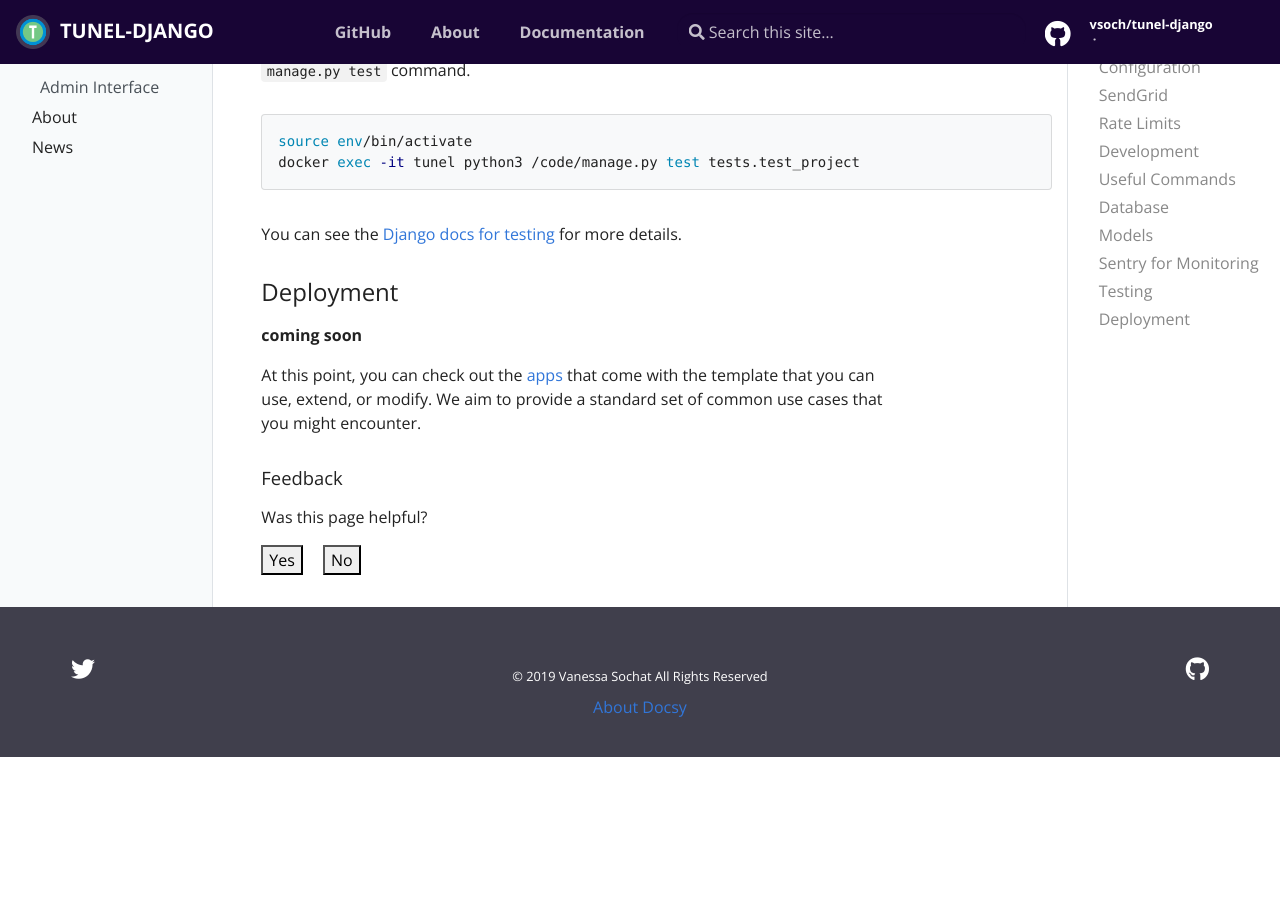
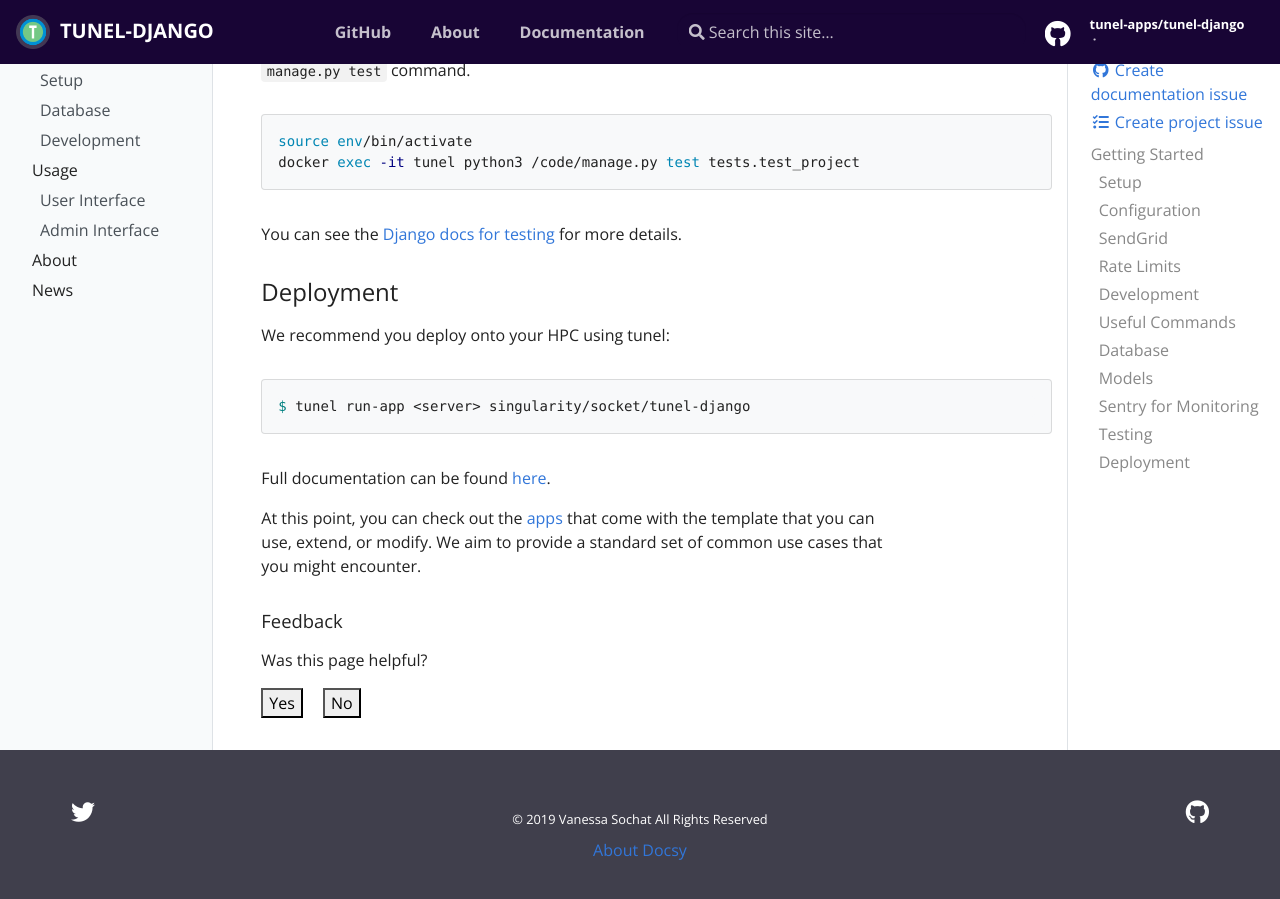
Before and after one commit to tunel-apps/tunel-django, a Jekyll site: the page built from docs/_docs/getting-started/index.md, in a window 1280 px wide and 900 px high, scrolled down 4206 px. Built offline with Jekyll 4.4.1, drawn with Linux system fonts in a browser that asks for light colours; before the commit the page ends 4963 px from its top, so only the background shows below that; some of the changed text lies outside the part shown.

Commit message:
update links
Signed-off-by: vsoch <vsoch@users.noreply.github.com>

````diff
--- a/docs/_config.yml
+++ b/docs/_config.yml
@@ -24,11 +24,11 @@
 baseurl: "/tunel-django" # the subpath of your site, e.g. /blog
 
 # This is mostly for testing
-url: "https://vsoch.github.io" # the base hostname & protocol for your site
+url: "https://tunel-apps.github.io" # the base hostname & protocol for your site
 
 # Social (First three Required)
-repo: "https://github.com/vsoch/tunel-django"
-github_user: "vsoch"
+repo: "https://github.com/tunel-apps/tunel-django"
+github_user: "tunel-apps"
 github_repo: "tunel-django"
 
 # Optional
--- a/docs/_docs/getting-started/index.md
+++ b/docs/_docs/getting-started/index.md
@@ -17,7 +17,7 @@
 To locally (if you are developing) you'll want to clone the project:
 
 ```bash
-$ git clone https://github.com/vsoch/tunel-django
+$ git clone https://github.com/tunel-apps/tunel-django
 $ cd tunel-django
 ```
 
@@ -181,7 +181,13 @@
 
 ### Deployment
 
-**coming soon**
+We recommend you deploy onto your HPC using tunel:
+
+```bash
+$ tunel run-app <server> singularity/socket/tunel-django
+```
+
+Full documentation can be found [here](https://tunel-apps.github.io/tunel/_static/apps/r/singularity-socket-tunel-django/).
 
 
 At this point, you can check out the [apps]({{ site.baseurl }}/docs/usage/apps/) that come with the template that you can use, extend, or modify. We aim to provide a standard set of common use cases that you
--- a/tuneldjango/apps/base/templates/base/navigation.html
+++ b/tuneldjango/apps/base/templates/base/navigation.html
@@ -26,7 +26,7 @@
           </a>
         </li>{% endif %}
         <li class="nav-item">
-          <a class="nav-link nav-link-icon" href="{% if GITHUB_REPO %}{{ GITHUB_REPO }}{% else %}https://github.com/vsoch/tuneldjango{% endif %}" target="_blank">
+          <a class="nav-link nav-link-icon" href="{% if GITHUB_REPO %}{{ GITHUB_REPO }}{% else %}https://github.com/tunel-apps/tunel-django{% endif %}" target="_blank">
             <i class="fab fa-github"></i>
           </a>
         </li>
--- a/tuneldjango/apps/base/templates/main/index.html
+++ b/tuneldjango/apps/base/templates/main/index.html
@@ -22,7 +22,7 @@
               <i class="ni ni-html5"></i>
             </div>
             <h6>Developer First</h6>
-            <p class="description">The <a href="https://vsoch.github.io/tunel-django">documentation</a> provides details for how to easily customize and deploy the application.</p>
+            <p class="description">The <a href="https://tunel-apps.github.io/tunel-django">documentation</a> provides details for how to easily customize and deploy the application.</p>
           </div>
           <div class="col-md-4">
             <div class="icon icon-shape bg-gradient-danger rounded-circle text-white mb-3">
@@ -36,7 +36,7 @@
               <i class="ni ni-favourite-28"></i>
             </div>
             <h6>Community</h6>
-            <p class="description">If you need any help, we're here <a href="https://vsoch.github.io/tunel-django/">to support you</a></p>
+            <p class="description">If you need any help, we're here <a href="https://tunel-apps.github.io/tunel-django/">to support you</a></p>
           </div>
         </div>
         <h3 id="resources-and-credits">Resources and credits</h3>
@@ -54,5 +54,5 @@
           <li>Read and subscribe to <a href="https://vsoch.github.io/" target="_blank" rel="nofollow">@vsoch blog</a>.</li>
         </ul>
         <h3 id="quick-start">Quick start</h3>
-        <p><a href="https://vsoch.github.io/tunel-django/docs/getting-started" class="btn btn-primary my-4">Quick start here</a></p>
+        <p><a href="https://tunel-apps.github.io/tunel-django/docs/getting-started" class="btn btn-primary my-4">Quick start here</a></p>
 {% endblock %}
````
Also changed, not shown: docs/pages/index.md (+1 -1 lines), .github/workflows/build-deploy.yaml, CHANGELOG.md, README.md, 1 other file.
